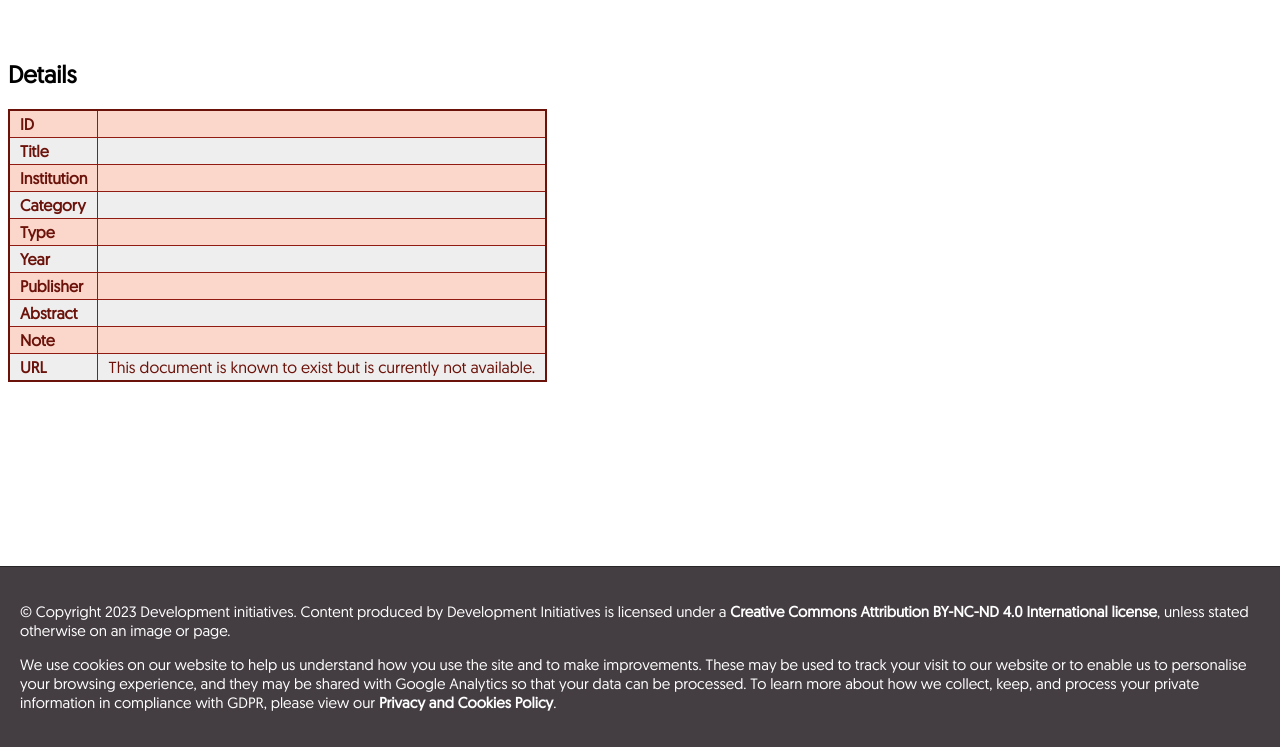
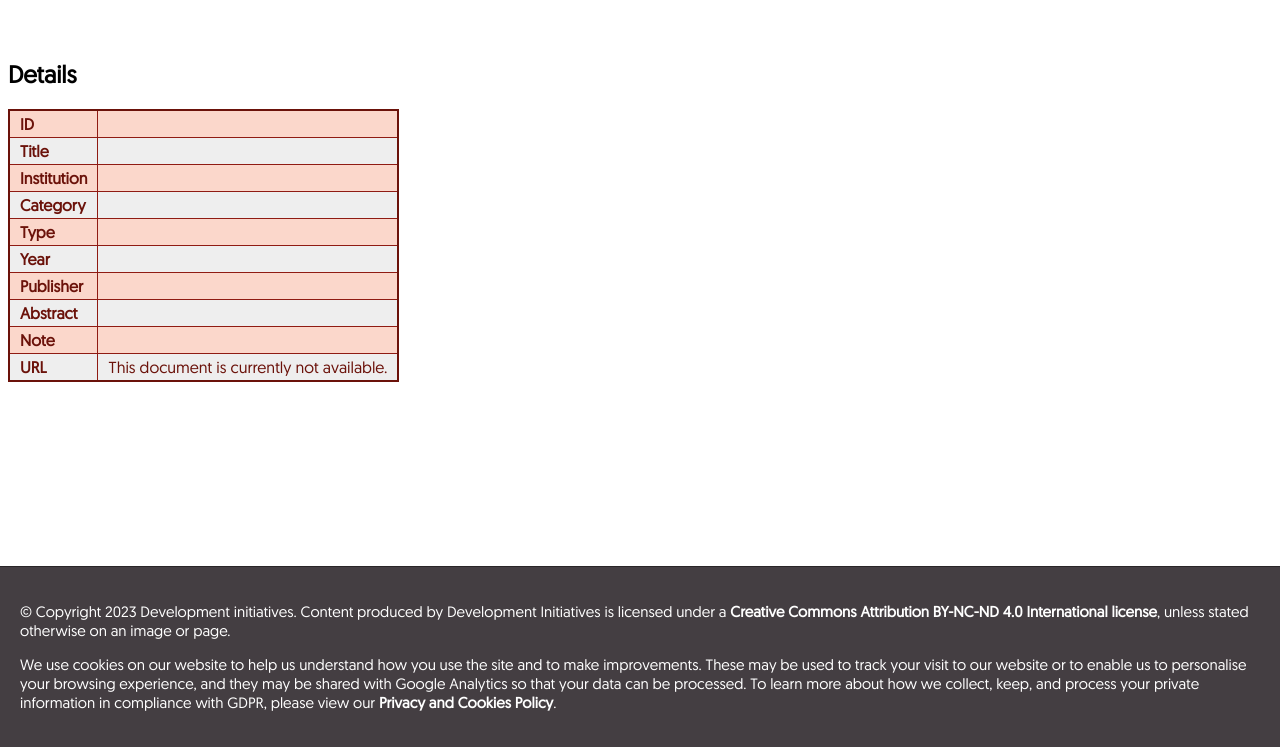
Before and after one commit to devinit/data-governance-db, a Django app: template core/templates/core/document_detail.html in a window 1280 px wide. Shown: the part 53-800 px from the top of the page. Run offline with Django 4.2, Linux system fonts and the light colour scheme; the template is opened without the code that fills it, so the values that code supplies are empty.

Commit message:
Update NA text

```diff
--- a/core/templates/core/document_detail.html
+++ b/core/templates/core/document_detail.html
@@ -108,7 +108,7 @@
                         </a>
                     </td>
                 {% else %}
-                    <td>This document is known to exist but is currently not available.</td>
+                    <td>This document is currently not available.</td>
                 {% endif %}
             </tr>
         </tbody>
```
